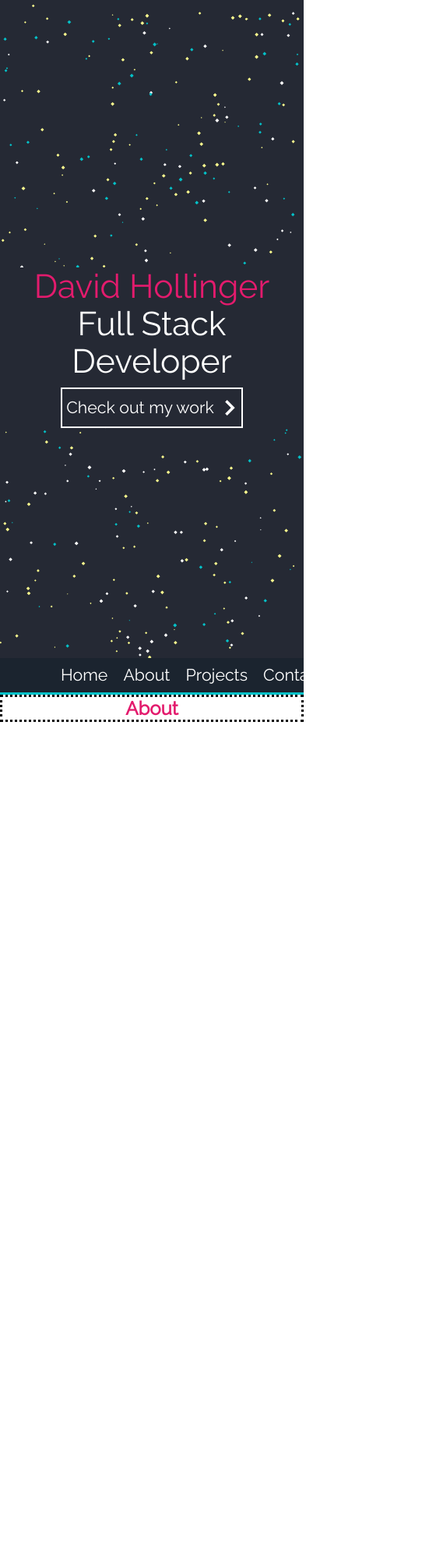
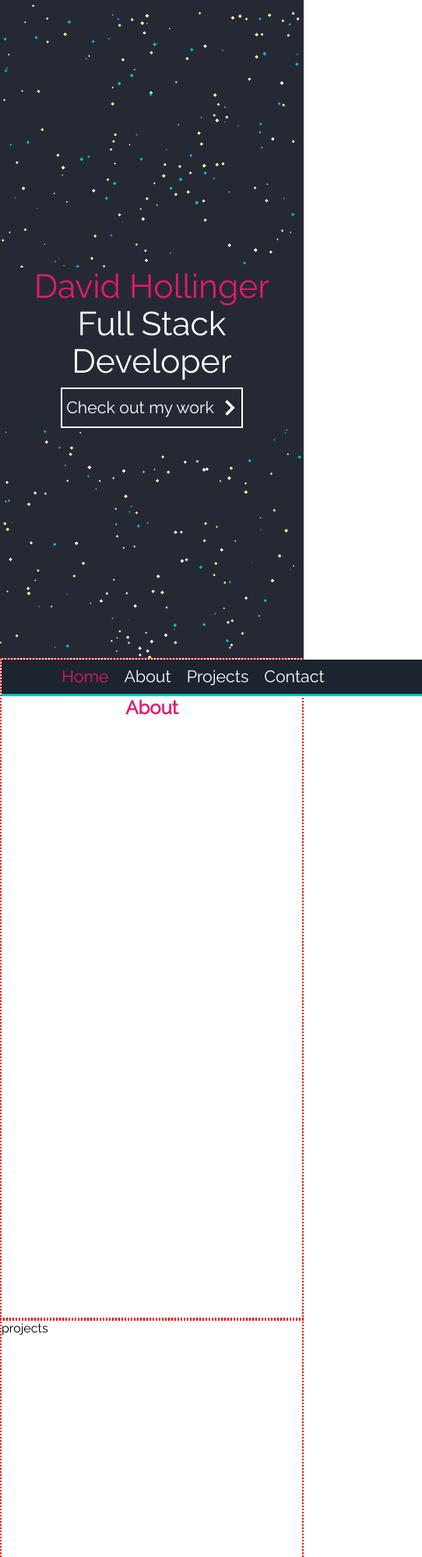
Before and after one commit to RealDavidH/Portfolio, a plain HTML site: page Index.html in a window 390 px wide. Shown: the top 1997 px of the page at 78% size, 542 px wide, since content can reach past the window. Drawn offline with Linux system fonts and the light colour scheme.

Commit message:
finished most of the nav. need to add the last couple of animations

```diff
--- a/Index.html
+++ b/Index.html
@@ -11,7 +11,6 @@
         <link href="https://fonts.googleapis.com/css2?family=Raleway&display=swap" rel="stylesheet" />
     </head>
     <body>
-        <div class="overHidden">
             <!-- Landing -->
             <section id="landing" class="flex">
                 <div class="canvas">
@@ -32,13 +31,13 @@
             </section>
 
             <!-- About  -->
-            <section id="about">
+            <section id="about" class="tempBor">
                 <div class="nav">
                     <ul class="nav-list">
-                        <li><a class="nav-item" href="#landing" id="nav-1">Home</a> </li>
-                        <li><a class="nav-item" href="#about" id="nav-2">About</a> </li>
-                        <li><a class="nav-item" href="#project" id="nav-3">Projects</a></li>
-                        <li><a class="nav-item" href="#contact" id="nav-4">Contact</a></li>
+                        <li><a class="nav-item currentNav" href="#landing" id="nav-1" onclick="setNav(this)">Home</a> </li>
+                        <li><a class="nav-item" href="#about" id="nav-2" onclick="setNav(this)">About</a> </li>
+                        <li><a class="nav-item" href="#project" id="nav-3" onclick="setNav(this)">Projects</a></li>
+                        <li><a class="nav-item" href="#contact" id="nav-4" onclick="setNav(this)">Contact</a></li>
                     </ul>
                 </div>
                 <div class="about-content">
@@ -47,9 +46,13 @@
 
             </section>
             <!-- Project Page -->
-            <section id="project"></section>
+            <section id="project" class="tempBor">
+                <p>projects</p>
+            </section>
             <!-- Contact -->
-            <section id="contact"></section>
+            <section id="contact" class="tempBor">
+                <p>contacts</p>
+            </section>
         </div>
     </body>
     <script src="script.js"></script>
--- a/script.js
+++ b/script.js
@@ -1,13 +1,66 @@
-
 const canvas = document.getElementById("canvas");
-const ctx = canvas.getContext('2d');
-
+const ctx = canvas.getContext("2d");
 ctx.canvas.width = window.innerWidth;
 ctx.canvas.height = window.innerHeight;
+const welcomeText = document.querySelector(".text-1");
+const beforeText = document.querySelector(".text-2");
+const landingText = document.querySelector(".text-3");
+const canvasElement = document.querySelector(".canvas");
 let starArray;
 //927
 //974
-function Star(x, y, size, color){
+
+//Forces the window back to the top on refreshes and load only on firefox....
+// window.onload = function () {
+//     document.body.scrollTop = document.documentElement.scrollTop = 0;
+// };
+
+//Event listener to find where on the page the user is. bunch of ifs for different elements
+window.addEventListener("scroll", (e) => {
+    let nav = document.querySelector(".nav");
+    let scrollPos = document.documentElement.scrollTop;
+    let landingTop = document.getElementById("landing").offsetTop;
+    let aboutTop = document.getElementById("about").offsetTop;
+    let projectTop = document.getElementById("project").offsetTop;
+    let contactTop = document.getElementById("contact").offsetTop;
+
+    if (scrollPos == landingTop) {
+        prevElement.classList.remove("currentNav");
+        document.getElementById("nav-1").classList.add("currentNav");
+        prevElement = document.getElementById("nav-1");
+    }
+    else if (scrollPos == aboutTop) {
+        prevElement.classList.remove("currentNav");
+        document.getElementById("nav-2").classList.add("currentNav");
+        prevElement = document.getElementById("nav-2");
+    }
+    else if (scrollPos == projectTop) {
+        prevElement.classList.remove("currentNav");
+        document.getElementById("nav-3").classList.add("currentNav");
+        prevElement = document.getElementById("nav-3");
+    }
+    else if (scrollPos == contactTop) {
+        prevElement.classList.remove("currentNav");
+        document.getElementById("nav-4").classList.add("currentNav");
+        prevElement = document.getElementById("nav-4");
+    }
+
+    if (nav.style.position != "sticky" && scrollPos >= aboutTop + 1) {
+        //Nav doesn't show when clicking to the about section
+        nav.style.position = "fixed";
+    } else if (nav.style.position == "fixed" && scrollPos < aboutTop) {
+        nav.style.position = "";
+    }
+});
+
+// Event listener to make sure the animation looks good
+window.addEventListener("resize", function () {
+    canvas.width = innerWidth;
+    canvas.height = innerHeight;
+    arrayInit();
+});
+
+function Star(x, y, size, color) {
     this.x = x;
     this.y = y;
     this.size = size;
@@ -15,112 +68,98 @@ function Star(x, y, size, color){
     this.isShrink = false;
 }
 
-
-Star.prototype.draw = function(){
+Star.prototype.draw = function () {
     ctx.beginPath();
-    ctx.moveTo(this.x, this.y)
-    ctx.lineTo(this.x - this.size / 2, this.y + this.size  / 2);
-    ctx.lineTo(this.x, this.y + this.size );
-    ctx.lineTo(this.x + this.size  / 2, this.y + this.size  / 2);
+    ctx.moveTo(this.x, this.y);
+    ctx.lineTo(this.x - this.size / 2, this.y + this.size / 2);
+    ctx.lineTo(this.x, this.y + this.size);
+    ctx.lineTo(this.x + this.size / 2, this.y + this.size / 2);
     ctx.fillStyle = this.color;
     ctx.fill();
-}
+};
 
-
-Star.prototype.update = function(){
-    if(this.size <= 1){
+Star.prototype.update = function () {
+    if (this.size <= 1) {
         this.isShrink = false;
     }
-    if(this.size >= 5){
+    if (this.size >= 5) {
         this.isShrink = true;
     }
-    if(this.isShrink ){
-        this.size -= .01;
+    if (this.isShrink) {
+        this.size -= 0.01;
     }
-    if(!this.isShrink){
-        this.size += .01;
+    if (!this.isShrink) {
+        this.size += 0.01;
     }
 
     this.draw();
-}
+};
 
-function arrayInit(){
+function arrayInit() {
     starArray = [];
-    for(let i = 0; i < 400; i++){
+    for (let i = 0; i < 400; i++) {
         let size = Math.random() * 5;
         let x = Math.random() * (innerWidth - size * 2);
         let y = Math.random() * (innerHeight - size * 2);
         let color = randomColors(i);
-        starArray.push(new Star(x, y, size, color))
+        starArray.push(new Star(x, y, size, color));
     }
 }
 
-function animate(){
+function animate() {
     requestAnimationFrame(animate);
-    ctx.clearRect(0,0, innerWidth, innerHeight);
+    ctx.clearRect(0, 0, innerWidth, innerHeight);
 
-    for(let i = 0; i< starArray.length; i++){
+    for (let i = 0; i < starArray.length; i++) {
         starArray[i].update();
     }
 }
 
 //Every 4th is a yellow,
 
-function randomColors(num){
-    const colorArray = ['#04c2c9', '#FFFFFF', '#FFFF8F' ];
-    if(num % 8 == 0){
+function randomColors(num) {
+    const colorArray = ["#04c2c9", "#FFFFFF", "#FFFF8F"];
+    if (num % 8 == 0) {
         return colorArray[2];
     } else {
-
-        let rN = Math.floor((Math.random() * 4));
+        let rN = Math.floor(Math.random() * 4);
         return colorArray[rN];
     }
-
 }
 
+let prevElement = document.getElementsByClassName("currentNav")[0];
+//Set what nav item is pink
+function setNav(element) {
+    prevElement.classList.remove("currentNav");
+    element.classList.add("currentNav");
+    prevElement = element;
+}
 
-
-
-// Event listener to make sure the animation looks good
-window.addEventListener('resize',
-    function(){
-        canvas.width = innerWidth;
-        canvas.height = innerHeight;
-        arrayInit();
-    }
-)
-
-
-const welcomeText = document.querySelector('.text-1');
-const beforeText = document.querySelector('.text-2');
-const landingText = document.querySelector('.text-3');
-const canvasElement = document.querySelector('.canvas');
-
-async function fadein(element, ms){
+//Did animations in js cause made more sense than css
+async function fadein(element, ms) {
     let temp = 0;
-    while(element.style.opacity != 1){
+    while (element.style.opacity != 1) {
         temp += 0.01;
-        await sleep(ms)
+        await sleep(ms);
         element.style.opacity = temp;
     }
 }
 
-async function fadeout(element, ms){
+async function fadeout(element, ms) {
     let temp = 1;
-    while(temp > 0){
+    while (temp > 0) {
         temp -= 0.01;
-        await sleep(ms)
+        await sleep(ms);
         element.style.opacity = temp;
     }
     return temp;
-
 }
 
 function sleep(ms) {
-    return new Promise(resolve => setTimeout(resolve, ms));
+    return new Promise((resolve) => setTimeout(resolve, ms));
 }
 
-async function webPageStart(){
+async function webPageStart() {
     // await fadein(welcomeText, 0);
     // await fadeout(welcomeText, 0);
     // await fadein(beforeText, 0);
@@ -128,28 +167,14 @@ async function webPageStart(){
     // await fadeout(beforeText, 0);
 }
 
-window.addEventListener('scroll', (event) => {
-    let nav = document.querySelector('.nav')
-    let scrollPos = document.documentElement.scrollTop;
-    let aboutTop = document.getElementById('about').offsetHeight;
-    if(nav.style.position != "sticky" && scrollPos >= aboutTop + 1){ //Nav doesn't show when clicking to the about section
-        nav.style.position = "fixed"
-    } else if (nav.style.position == "fixed" && scrollPos < aboutTop){
-        nav.style.position = ""
-    }
-});
-
-
-
 arrayInit();
 animate();
 webPageStart();
 
+const qs = (selector) => {
+    return document.querySelector(selector);
+};
 
-const qs = (selector) =>{
-    return document.querySelector(selector);
-}
-
-const id = (element) =>{
+const id = (element) => {
     return document.getElementById(element);
-}
+};
--- a/style.css
+++ b/style.css
@@ -15,7 +15,7 @@ ul{
     list-style: none;
 }
 
-#landing, #about, #projects, #contact{
+#landing, #about, #project, #contact{
     height: 100vh;
 }
 
@@ -23,6 +23,10 @@ ul{
 
 #about{
     position: relative;
+}
+
+#contact{
+
 }
 
 #landing{
@@ -34,12 +38,12 @@ ul{
     text-align: center;
 }
 
+#projects{
 
-
+}
 
 .about-content{
     padding: 0px 20%;
-    border: dotted black;
 }
 
 .about-content > h2{
@@ -141,12 +145,10 @@ ul{
     position: absolute;
     opacity: 1;
 }
+
 .overHidden{
     overflow-x: hidden;
 }
-
-
-
 
 .text-1{
     z-index: 2;
@@ -155,13 +157,23 @@ ul{
     line-height: inherit;
     opacity: 0;
 }
+
 .text-2{
     font-size: inherit;
     line-height: inherit;
     z-index: 2;
     opacity: 0;
 }
+
 .text-3{
     opacity: 0;
     background-color: #252934;
 }
+
+.tempBor{
+    border: dotted red 2px;
+}
+
+.currentNav{
+    color: #e31b6d;
+}
```
